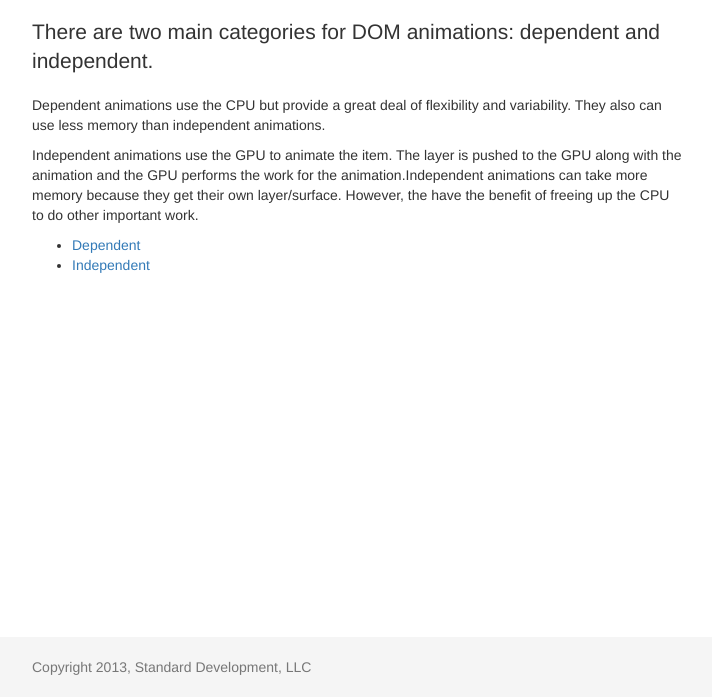
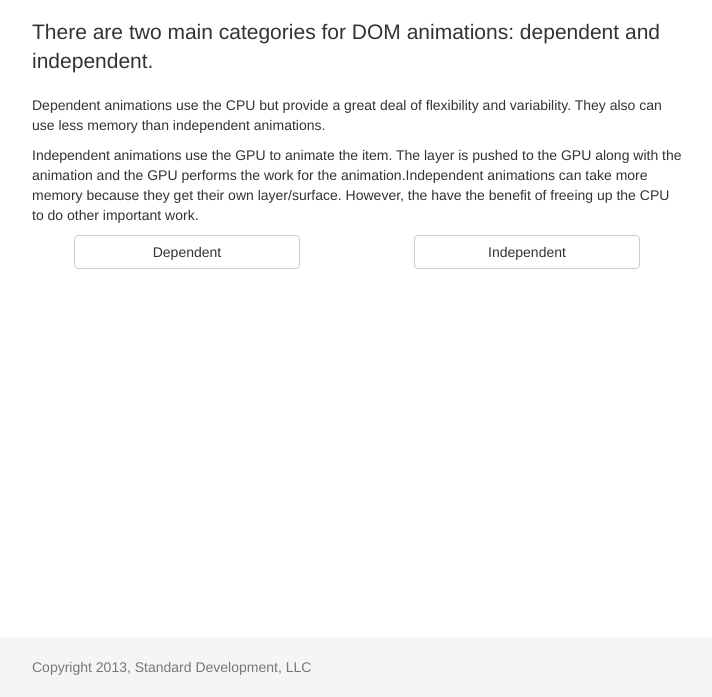
Before and after one commit to tobint/standard-developer, a plain HTML site: page experiments/performance/animationTypes/default.html in a window 1280 px wide. Shown: the part 103-800 px from the top of the page, without its empty margins (283-995 px from the left). Drawn offline with nearby package versions, Linux system fonts and the light colour scheme.

Commit message:
update: animationTypes experiment
Updating animationTypes experiment styling. Added link back to main page
from subpages.

```diff
--- a/experiments/performance/animationTypes/default.html
+++ b/experiments/performance/animationTypes/default.html
@@ -27,10 +27,13 @@
 			<p>Dependent animations use the CPU but provide a great deal of flexibility and variability. They also can use less memory than independent animations.</p>
 			<p>Independent animations use the GPU to animate the item. The layer is pushed to the GPU along with the animation and the GPU performs the work for the animation.Independent animations can take more memory because they get their own layer/surface. However, the have the benefit of freeing up the CPU to do other important work.</p>
 
-			<ul>
-				<li><a href="dependent.html">Dependent</a></li>
-				<li><a href="independent.html">Independent</a></li>
-			</ul>
+			<div class="row">
+				<span class="col-md-1"></span>
+					<a class="col-md-4 btn btn-default" href="dependent.html">Dependent</a>
+					<span class="col-md-2"></span>
+					<a class="col-md-4 btn btn-default" href="independent.html">Independent</a>
+				<span class="col-md-1"></span>
+			</div>
 		</div>
 
 	</div>
```
Also changed, not shown: experiments/performance/animationTypes/dependent.html (+2 -2 lines), experiments/performance/animationTypes/independent.html (+2 -1 lines).
